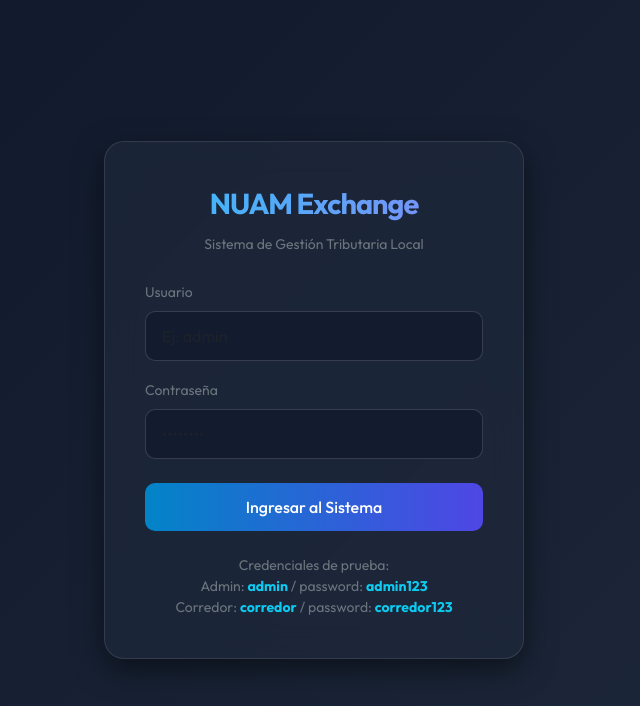
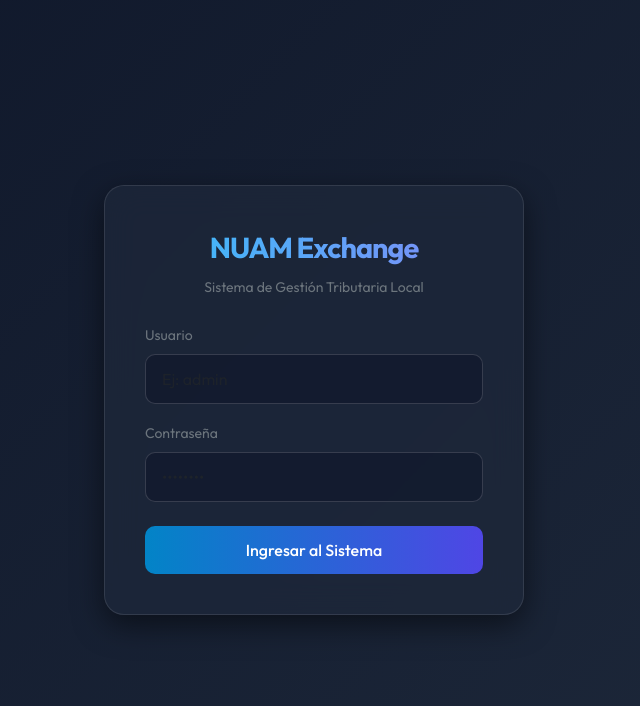
Before and after one commit to Samiha223/ProyectoNUAM, a Django app: page /login/ in a window 1280 px wide. Shown: the top 706 px of the page, without its empty margins (326-966 px from the left). Run offline with Django 5.2, Linux system fonts and the light colour scheme.

Commit message:
Eliminación de credenciales

```diff
--- a/tributacion/templates/tributacion/login.html
+++ b/tributacion/templates/tributacion/login.html
@@ -1,5 +1,6 @@
 <!DOCTYPE html>
 <html lang="es">
+
 <head>
     <meta charset="UTF-8">
     <meta name="viewport" content="width=device-width, initial-scale=1.0">
@@ -19,6 +20,7 @@
             justify-content: center;
             color: #f8fafc;
         }
+
         .login-card {
             background: rgba(30, 41, 59, 0.7);
             backdrop-filter: blur(16px);
@@ -30,9 +32,11 @@
             padding: 2.5rem;
             transition: transform 0.3s ease;
         }
+
         .login-card:hover {
             transform: translateY(-5px);
         }
+
         .brand-logo {
             font-weight: 700;
             font-size: 1.8rem;
@@ -42,6 +46,7 @@
             -webkit-text-fill-color: transparent;
             margin-bottom: 0.5rem;
         }
+
         .btn-primary-custom {
             background: linear-gradient(90deg, #0284c7 0%, #4f46e5 100%);
             border: none;
@@ -50,9 +55,11 @@
             border-radius: 10px;
             transition: opacity 0.2s ease;
         }
+
         .btn-primary-custom:hover {
             opacity: 0.9;
         }
+
         .form-control-custom {
             background: rgba(15, 23, 42, 0.6);
             border: 1px solid rgba(255, 255, 255, 0.15);
@@ -60,12 +67,14 @@
             border-radius: 10px;
             padding: 0.75rem 1rem;
         }
+
         .form-control-custom:focus {
             background: rgba(15, 23, 42, 0.8);
             border-color: #38bdf8;
             color: #f8fafc;
             box-shadow: 0 0 0 2px rgba(56, 189, 248, 0.25);
         }
+
         .alert-custom {
             background: rgba(239, 68, 68, 0.2);
             border: 1px solid rgba(239, 68, 68, 0.4);
@@ -74,6 +83,7 @@
         }
     </style>
 </head>
+
 <body>
     <div class="login-card">
         <div class="text-center mb-4">
@@ -89,26 +99,24 @@
             {% csrf_token %}
             <div class="mb-3">
                 <label for="username" class="form-label small text-secondary">Usuario</label>
-                <input type="text" class="form-control form-control-custom" id="username" name="username" required placeholder="Ej: admin">
+                <input type="text" class="form-control form-control-custom" id="username" name="username" required
+                    placeholder="Ej: admin">
             </div>
             <div class="mb-4">
                 <label for="password" class="form-label small text-secondary">Contraseña</label>
-                <input type="password" class="form-control form-control-custom" id="password" name="password" required placeholder="••••••••">
+                <input type="password" class="form-control form-control-custom" id="password" name="password" required
+                    placeholder="••••••••">
             </div>
             <button type="submit" class="btn btn-primary-custom w-100 text-white">Ingresar al Sistema</button>
         </form>
 
-        <div class="text-center mt-4 text-secondary small">
-            <div>Credenciales de prueba:</div>
-            <div>Admin: <strong class="text-info">admin</strong> / password: <strong class="text-info">admin123</strong></div>
-            <div>Corredor: <strong class="text-info">corredor</strong> / password: <strong class="text-info">corredor123</strong></div>
-        </div>
+
     </div>
 
     <!-- Bootstrap Bundle JS -->
     <script src="https://cdn.jsdelivr.net/npm/bootstrap@5.3.0/dist/js/bootstrap.bundle.min.js"></script>
     <script>
-        document.getElementById('loginForm').addEventListener('submit', async function(e) {
+        document.getElementById('loginForm').addEventListener('submit', async function (e) {
             e.preventDefault();
             const form = e.target;
             const errorAlert = document.getElementById('errorAlert');
@@ -145,4 +153,5 @@
         });
     </script>
 </body>
+
 </html>
```
